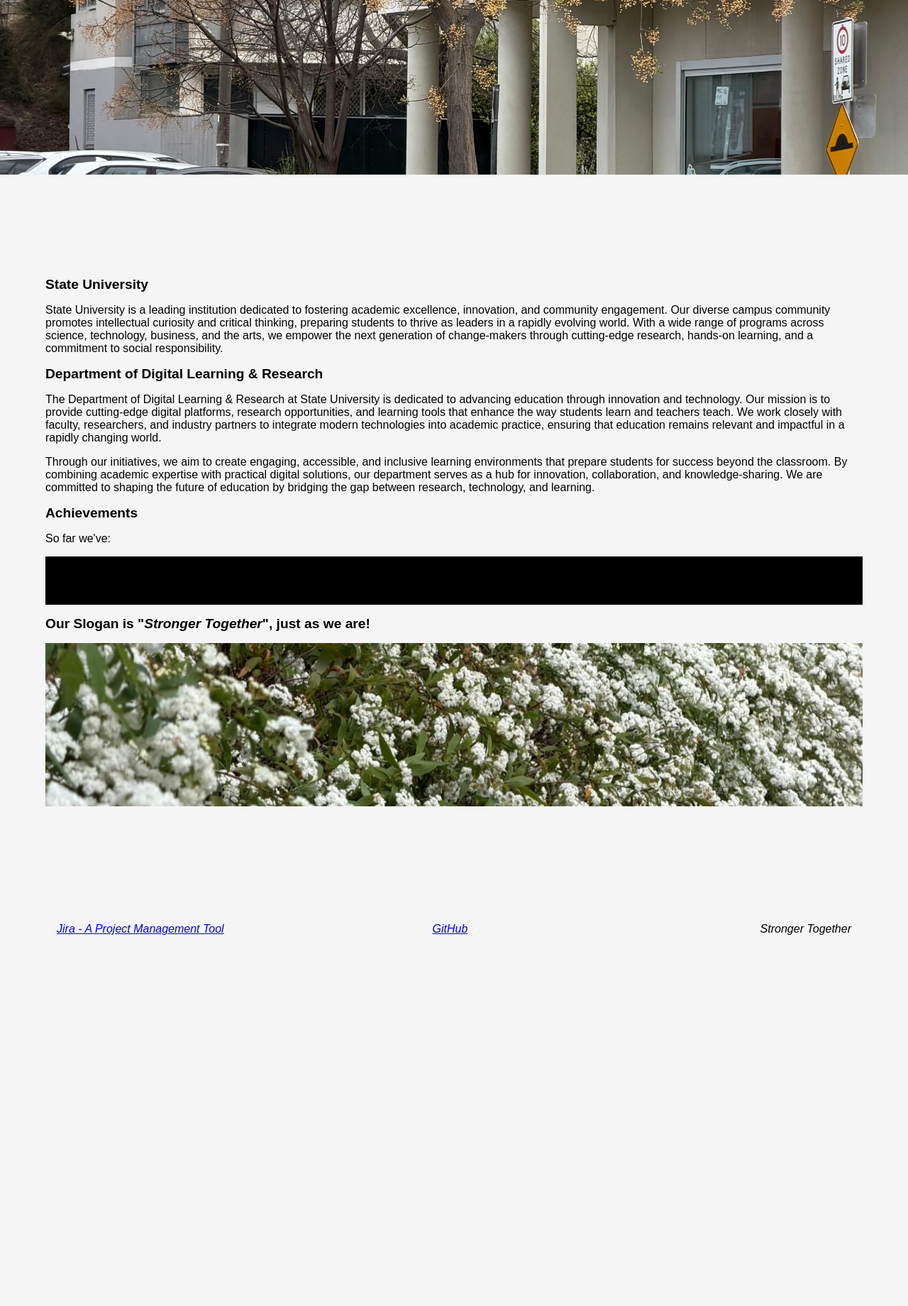
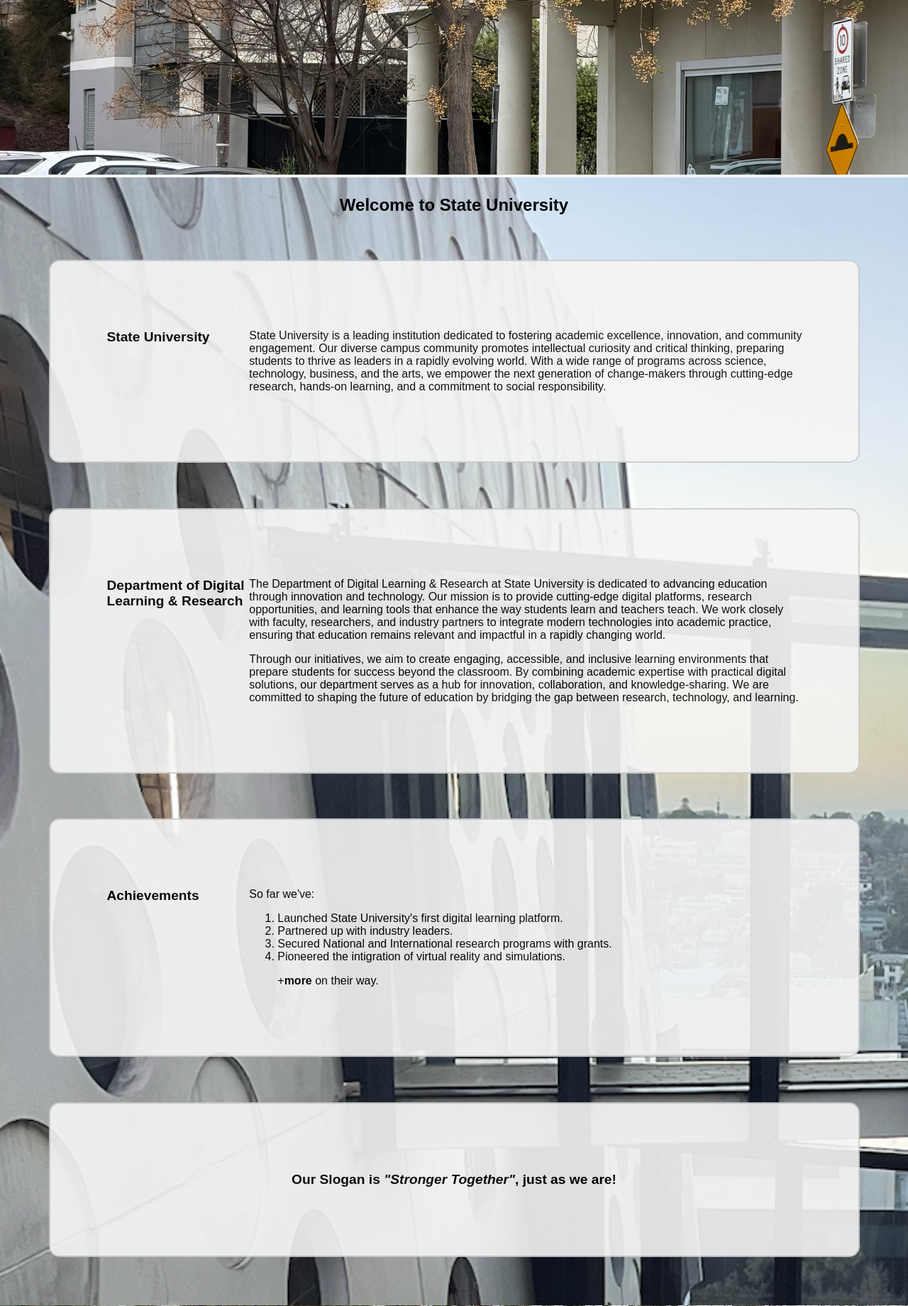
Before and after one commit to 106160340/assignment2, a PHP site: page / in a window 1280 px wide. Shown: the part 558-2398 px from the top of the page at 71% size. Before the commit the page ends 1875 px from the top, so only its background shows below. Run offline with PHP 8.4, Linux system fonts and the light colour scheme.

Commit message:
format index page into grid layout

```diff
--- a/index.html
+++ b/index.html
@@ -23,10 +23,10 @@
         </ul>
     </div>
     <img src="images/university_1.jpg" alt="view of university campus. A tree in front of a building." title="State University" class="theme_image">
-    <h1 style="visibility: hidden;">Welcome to State University</h1>
-    <article>
+    <article id="main">
+        <h1>Welcome to State University</h1>
         <!-- University Descriptions-->
-        <section class="cards-container" aria-labelledby="welcome">
+        <section class="cards_container" aria-labelledby="welcome">
             <h2 id="welcome">State University</h2>
             <p>
                 State University is a leading institution dedicated to fostering academic excellence, innovation, and
@@ -39,11 +39,11 @@
             </p>
         </section>
         <!-- Department Informations -->
-        <section class="cards-container" aria-labelledby="department">
-            <div>
+        <section class="cards_container" aria-labelledby="department">
+            <div class="card_left">
                 <h2 id="department">Department of Digital Learning & Research</h2>
             </div>
-            <div>
+            <div class="card_right">
                 <p>
                     The Department of Digital Learning & Research at State University is dedicated to advancing
                     education through innovation and technology. Our mission is to provide cutting-edge digital
@@ -64,13 +64,13 @@
             </div>
         </section>
         <!-- Department achievements -->
-         <section class="cards-container" aria-labelledby="achievements">
-            <div>
+         <section class="cards_container" aria-labelledby="achievements">
+            <div class="card_left">
                 <h2 id="achievements">Achievements</h2>
             </div>
-            <div>
+            <div class="card_right">
                 <p>So far we've:
-                <ul id="achievements_home">
+                <ol id="achievements_home">
                     <p>
                         <li>Launched State University's first digital learning platform.</li>
                         <li>Partnered up with industry leaders.</li>
@@ -78,18 +78,18 @@
                         <li>Pioneered the intigration of virtual reality and simulations.</li>
                     </p>
                     <p> +<b>more</b> on their way.</p>
-                </ul>
+                </ol>
                 </p>
             </div>
          </section>
          <!-- slogan -->
-          <section class="cards-container" aria-labelledby="slogan">
+          <section class="cards_container" aria-labelledby="slogan" style="grid-template-columns: 1fr; text-align: center;">
             <h2>
-                Our Slogan is "<em>Stronger Together</em>", just as we are!
+                Our Slogan is <em>"Stronger Together"</em>, just as we are!
             </h2>
           </section>
-        <img src="images/university.jpg" alt="view of university campus. Blossom trees." title="State University" class="theme_image">
     </article>
+    <img src="images/university.jpg" alt="view of university campus. Blossom trees." title="State University" class="theme_image">
     <footer>
         <p id="page_title"><a
                 href="https://student-team-10026.atlassian.net/jira/software/projects/SCRUM/boards/1/backlog?epics=visible&atlOrigin=eyJpIjoiYmUyNTNlMjBmZDVkNGQ2MTk1NTg2Njk3YzMwYTQ2ZDUiLCJwIjoiaiJ9">Jira
--- a/styles/style.css
+++ b/styles/style.css
@@ -62,7 +62,10 @@ body {
 
 article {
     padding: 5%;
-    margin: auto;
+}
+
+#main {
+    background-image: url(images/building.png); background-size: cover;
 }
 
 h1 {
@@ -90,28 +93,34 @@ h3 {
 
 /* article padding */
 article {
-    padding 5px;
+    padding: 5px;
 }
 
 /* index page style */
 
 .cards_container {
-    display: flex;
-    justify-content: center;
-    align-items: stretch;
-    flex-direction: column;
-    gap: 20px;
-    background-image: url(images/fade.jpg);
-    background-repeat: repeat-x;
-    background-size: contain;
+    display: grid;
+    grid-template-columns: 20% 80%;
+    gap: 5px;
     padding: 5em;
     margin: 5%;
+    background-color: whitesmoke;
+    opacity: 0.9;
+    border: 2px solid #ccc;
     border-radius: 15px;
 }
 
 .cards_container:hover {
     box-shadow: 0px 25px 50px -12px rgba(0, 0, 0, 0.3);
 }
+.card_left {
+grid-column-start: 1;
+}
+.card_right {
+    grid-column-start: 2;
+}
+
+/* Images */
 
 .theme_image {
     width: 100%;
@@ -169,6 +178,10 @@ footer p:last-child {
     float: right;
     text-align: right;
 }
+footer a {
+    text-decoration: none;
+    color: black;
+}
 
 /* Button style */
 .button {
```
Also changed, not shown: styles/images/building.png (added), 1 other file.
